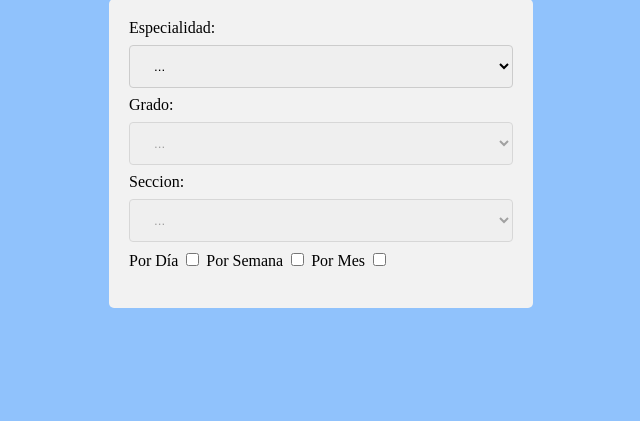
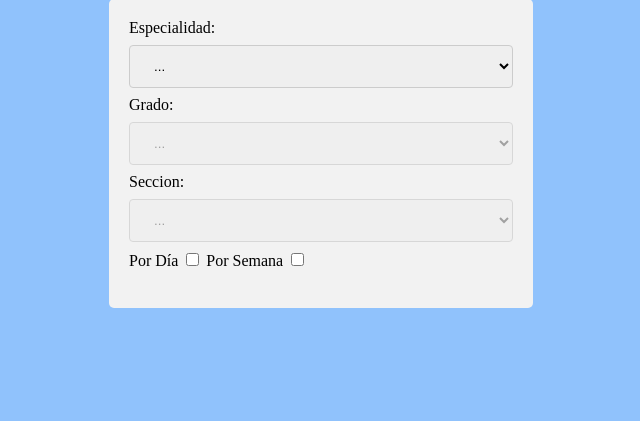
Before and after one commit to EGPerezR/EstadiasFaltas, a PHP site: page /tablafaltas.php in a window 1280 px wide. Shown: the part 121-542 px from the top of the page, without its empty margins (339-979 px from the left). Run offline with PHP 8.4, Linux system fonts and the light colour scheme; the visitor is signed in with stand-in values (Sample User, id 1).

Commit message:
modificacion de interfaz

```diff
--- a/GestionA.php
+++ b/GestionA.php
@@ -38,7 +38,7 @@ if (isset($_SESSION['matricula'])) {
         <div class="gestion" id="gestion">
             <button id="button1" onclick="mosta()"><b>Activos</b><img src="img/activo.png"></button>
             <button id="button2" onclick="mostc()"><b>Cambio de grado y seccion</b><img src="img/retorno.png"></button>
-            <center><button id="button3" onclick="mostg()"><b>Gestion por Covid</b><img src="img/covid.png"></button></center>
+            <!--<center><button id="button3" onclick="mostg()"><b>Gestion por Covid</b><img src="img/covid.png"></button></center>-->
         </div>
         <div id="activos" class="formG">
             <div class="faltas">
--- a/index.php
+++ b/index.php
@@ -1,3 +1,4 @@
+
 <!DOCTYPE html>
 <html lang="en">
 
--- a/tablafaltas.php
+++ b/tablafaltas.php
@@ -66,8 +66,8 @@ if (isset($_SESSION['matricula'])) {
             <input type="checkbox" name="seleccion1" id="dia" onclick="showfe()" value="1">
             <label for="por dia">Por Semana</label>
             <input type="checkbox" name="seleccion2" id="semana" onclick="showfe()" value="1">
-            <label for="por dia">Por Mes</label>
-            <input type="checkbox" name="seleccion3" id="mes" onclick="showfe()" value="1">
+           <!-- <label for="por dia">Por Mes</label>
+            <input type="checkbox" name="seleccion3" id="mes" onclick="showfe()" value="1">-->
             <br>
             <br>
             <div id="fecha1" style="display: none;">
```
Also changed, not shown: 3 other files.
